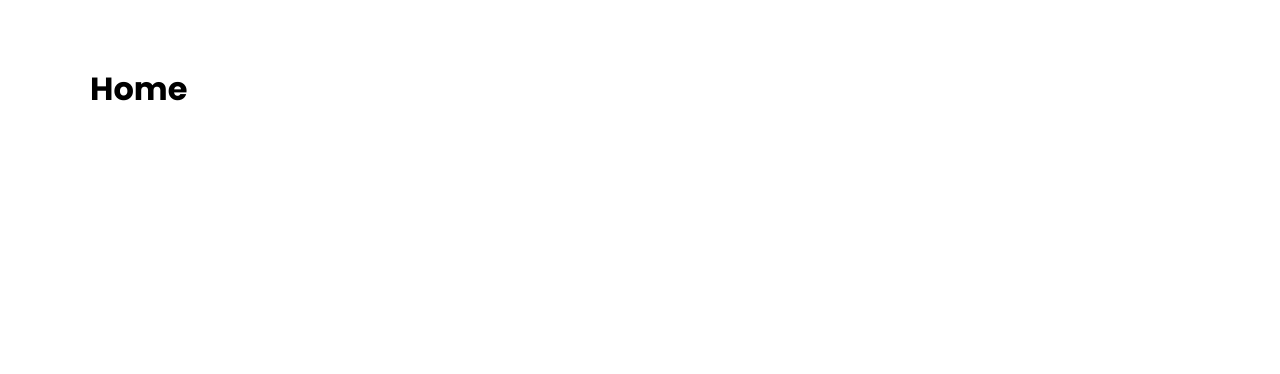
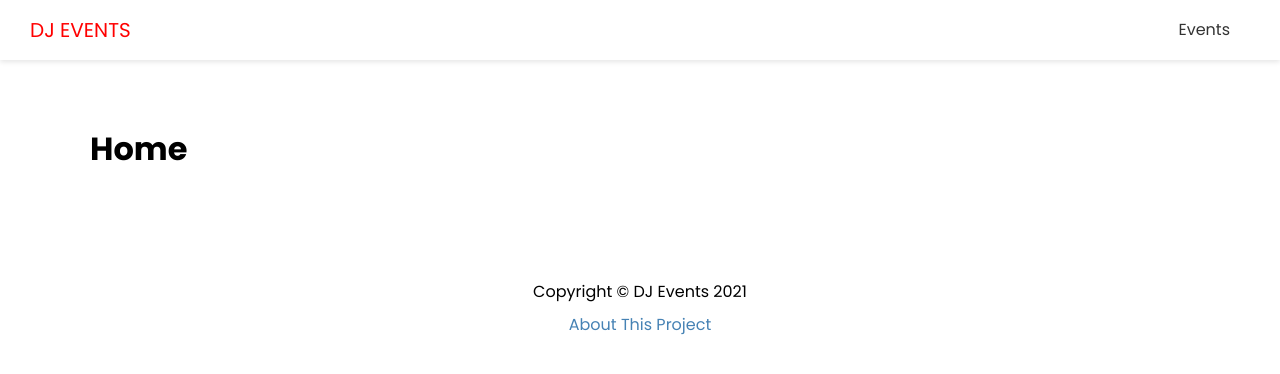
Before and after one commit to JoseIgnacioTapia/dj-events-frontend, a Next.js app: page / in a window 1280 px wide. Shown: the top 374 px of the page. Built offline with nearby package versions, Linux system fonts and the light colour scheme.

Commit message:
Header & Footer

```diff
--- /dev/null
+++ b/components/Footer.js
@@ -0,0 +1,15 @@
+import Link from 'next/link';
+import styles from '../styles/Footer.module.css';
+
+function Footer() {
+  return (
+    <footer className={styles.footer}>
+      <p>Copyright &copy; DJ Events 2021</p>
+      <p>
+        <Link href="/about">About This Project</Link>
+      </p>
+    </footer>
+  );
+}
+
+export default Footer;
--- /dev/null
+++ b/components/Header.js
@@ -0,0 +1,26 @@
+import Link from 'next/link';
+import styles from '../styles/Header.module.css';
+
+function Header() {
+  return (
+    <header className={styles.header}>
+      <div className={styles.logo}>
+        <Link href="/">
+          <a>DJ Events</a>
+        </Link>
+      </div>
+
+      <nav>
+        <ul>
+          <li>
+            <Link href="/events">
+              <a>Events</a>
+            </Link>
+          </li>
+        </ul>
+      </nav>
+    </header>
+  );
+}
+
+export default Header;
--- a/components/Layout.js
+++ b/components/Layout.js
@@ -1,5 +1,7 @@
 import Head from 'next/head';
 import styles from '../styles/Layout.module.css';
+import Header from './Header';
+import Footer from './Footer';
 
 function Layout({ title, description, keywords, children }) {
   return (
@@ -9,7 +11,10 @@ function Layout({ title, description, keywords, children }) {
         <meta name="description" content={description} />
         <meta name="keywords" content={keywords} />
       </Head>
+
+      <Header />
       <div className={styles.container}>{children}</div>
+      <Footer />
     </div>
   );
 }
--- /dev/null
+++ b/styles/Footer.module.css
@@ -0,0 +1,8 @@
+.footer {
+  margin: 100px 0 40px;
+  text-align: center;
+}
+
+.footer p {
+  margin: 5px 0;
+}
--- /dev/null
+++ b/styles/Header.module.css
@@ -0,0 +1,56 @@
+.header {
+  display: flex;
+  justify-content: space-between;
+  align-items: center;
+  background: #fff;
+  color: #333;
+  height: 60px;
+  padding: 0 30px;
+  box-shadow: 0 2px 5px rgba(0, 0, 0, 0.1);
+}
+
+.header a {
+  color: #333;
+  margin-right: 20px;
+}
+
+.header a:hover {
+  color: #000;
+}
+.header ul {
+  display: flex;
+  align-items: center;
+  justify-content: center;
+  list-style: none;
+}
+
+.logo {
+  color: red;
+  font-size: 20px;
+  text-transform: uppercase;
+}
+
+.logo a {
+  color: red;
+}
+
+@media (max-width: 768px) {
+  .header {
+    flex-direction: column;
+    height: auto;
+  }
+
+  .header ul {
+    margin: 20px 0;
+    flex-direction: column;
+    text-align: center;
+  }
+
+  .header a {
+    margin-right: 0;
+  }
+
+  .logo {
+    margin: 20px 0;
+  }
+}
```
